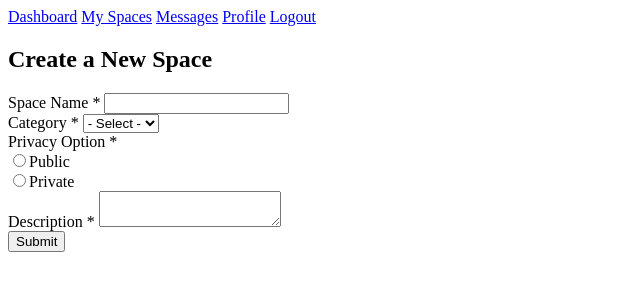
After one commit to jenna-mae/openspaces, a PHP site: page /form_space.php in a window 1280 px wide. The commit adds this page. Shown: the top 300 px of the page, without its empty margins (0-640 px from the left). Run offline with PHP 8.4, Linux system fonts and the light colour scheme.

Commit message:
Added files related to create a space, and edited some existing files

```diff
--- a/css/style.css
+++ b/css/style.css
@@ -10,4 +10,17 @@
 #registerPage form .unmatched {
   background-color: hotpink;
 }
+
+#spaceForm form .error .errorMsg {
+  display: block;
+  color: hotpink;
+}
+
+#spaceForm form .errorMsg {
+  display: none;
+}
+
+#spaceForm form .unmatched {
+  background-color: hotpink;
+}
 /*# sourceMappingURL=style.css.map */
--- a/css/style.scss
+++ b/css/style.scss
@@ -14,3 +14,20 @@
         }
     }
 }
+
+#spaceForm {
+    form {
+        .error {
+            .errorMsg {
+                display: block;
+                color: hotpink;
+            }
+        }
+        .errorMsg {
+            display: none;
+        }
+        .unmatched {
+            background-color: hotpink;
+        }
+    }
+}
--- /dev/null
+++ b/form_space.php
@@ -0,0 +1,84 @@
+<?php
+// include("libs/functions.php"); //the file to connect to database and use the  php functions
+
+$title = "Space Form"; //The title name displayed in the browser tab. It's connected to "header.php"
+$bodyId = "spaceForm"; //The ID name given to the html body of each page for CSS. It's connected to "header.php"
+include("snippets/header.php"); //snippets
+
+include("snippets/navLinks.php"); //snippets
+?>
+
+
+<section>
+    <div class="handle">
+        <header>
+            <h1>Create a New Space</h1>
+            <!-- the title should be chenge to "Edit your space" when the page receives GET or POST id with PHP -->
+        </header>
+
+        <article>
+            <form id="form" method="post" action="save_space.php"><!-- Check the file name -->
+                <div class="fieldset required">
+                    <label>Space Name<span> *</span></label>
+                    <input type="text" name="spaceName" value=""/>
+                    <div class="errorMsg">
+                        <p>This field is required.</p>
+                    </div>
+                </div>
+                <div class="fieldset required">
+                    <label>Category<span> *</span></label>
+                    <select name="category">
+                        <option value="">- Select -</option>
+                        <option value="Option 1">Option 1</option>
+                        <option value="Option 2">Option 2</option>
+                        <option value="Option 3">Option 3</option>
+                        <option value="Option 4">Option 4</option>
+                        <option value="Option 5">Option 5</option>
+                    </select>
+                    <div class="errorMsg">
+                        <p>Please select one.</p>
+                    </div>
+                </div>
+                <div class="fieldset required">
+                    <label>Privacy Option<span> *</span></label>
+                    <div class="privacy">
+                        <div class="option">
+                            <input type="radio" name="privacyOption" value="Public"/>Public
+                        </div>
+                        <div class="option">
+                            <input type="radio" name="privacyOption" value="Private"/>Private
+                        </div>
+                    </div>
+                    <div class="errorMsg">
+                        <p>Please select one.</p>
+                    </div>
+                </div>
+                <div class="fieldset required">
+                    <label>Description<span> *</span></label>
+                    <textarea name="description"></textarea>
+                    <div class="errorMsg">
+                        <p>This field is required.</p>
+                    </div>
+                </div>
+                <div class="fieldset submit">
+                    <input type="submit" value="Submit" class="btn-1">
+                </div><!-- fieldset -->
+            </form>
+        </article>
+
+    </div>
+</section>
+
+<script type="text/javascript" src="js/form_validator.js"></script>
+<!-- Create error indication with CSS later -->
+<script>
+    function checkSubmit() {
+        return confirm("Submit the form?");
+    }
+</script>
+
+
+
+<?php
+include("snippets/footer.php");
+?>
--- a/index.php
+++ b/index.php
@@ -24,6 +24,7 @@ include("snippets/header.php"); //snippets
         // }
         ?> -->
 
+        <article>
             <form id="form" method="post" action="processLogin.php"> <!-- Check the file name -->
                 <div class="fieldset">
                     <label>User Name</label>
@@ -38,6 +39,7 @@ include("snippets/header.php"); //snippets
                 </div>
             </form>
             <p>Don't Have An Account? <a href="register.php">Register now</a></p> <!-- Check the file name -->
+        </article>
 
     </div>
 </section>
--- a/js/form_validator.js
+++ b/js/form_validator.js
@@ -5,7 +5,6 @@ const Validator = function (elementId) {
     validator.password = document.getElementById("password");
     validator.confirmPassword = document.getElementById("confirmPassword");
 
-    //The validator works for only email, text and password this time.
 
     validator.validateForm = function () {
         validator.requiredFields.forEach(function (fieldSet) {
@@ -22,7 +21,6 @@ const Validator = function (elementId) {
                 validator.checkRadioFields(fieldSet, radioFields);
             }
             //If required fields are found, activate each checking function.
-
         })
     }
 
@@ -51,14 +49,13 @@ const Validator = function (elementId) {
         }
     }
 
+    if (validator.confirmPassword){
+        //If there is a confirm password field, start check
         validator.confirmPassword.addEventListener("keyup", function (e) {
             // compare the password and the confirm password.
             // if the passwords are unmatched, add class name "unmatched", else remove it
             let password = validator.password.value;
             let confirmPassword = validator.confirmPassword.value;
-
-        console.log(password);
-        console.log(confirmPassword);
 
             if ((password != confirmPassword) || (password == "")) {
                 validator.password.classList.add("unmatched");
@@ -69,6 +66,7 @@ const Validator = function (elementId) {
                 validator.confirmPassword.classList.remove("unmatched");
             }
         })
+    }
 
     validator.form.addEventListener("submit", function (e) {
         //when the submit button is clicked, the validation starts
@@ -80,14 +78,9 @@ const Validator = function (elementId) {
         if (isError || isUnmatched) {
             e.preventDefault();
         } else {
-            checkSubmit();
+            checkSubmit(); //checkSubmit function is written in each page file to show a spacific message
         }
     })
 }
 
 new Validator("form");
-
-
-function checkSubmit() {
-    return confirm("Submit the form?");
-}
```
Also changed, not shown: dashboard.php (+20 -0 lines), register.php (+7 -2 lines), space.php (added, +42 -0 lines), 1 other file. Lines whose indentation alone changed are shown as unchanged.
